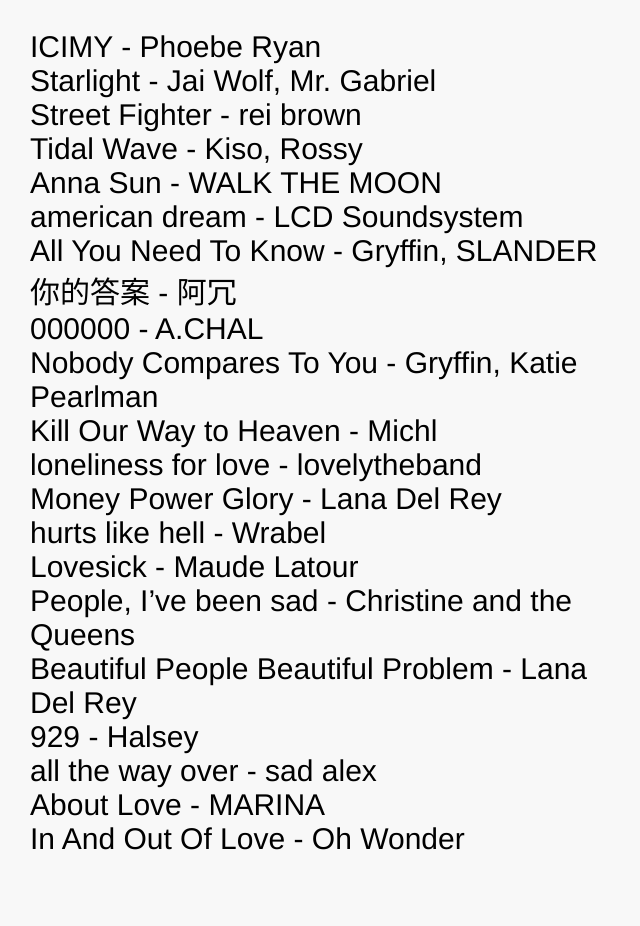
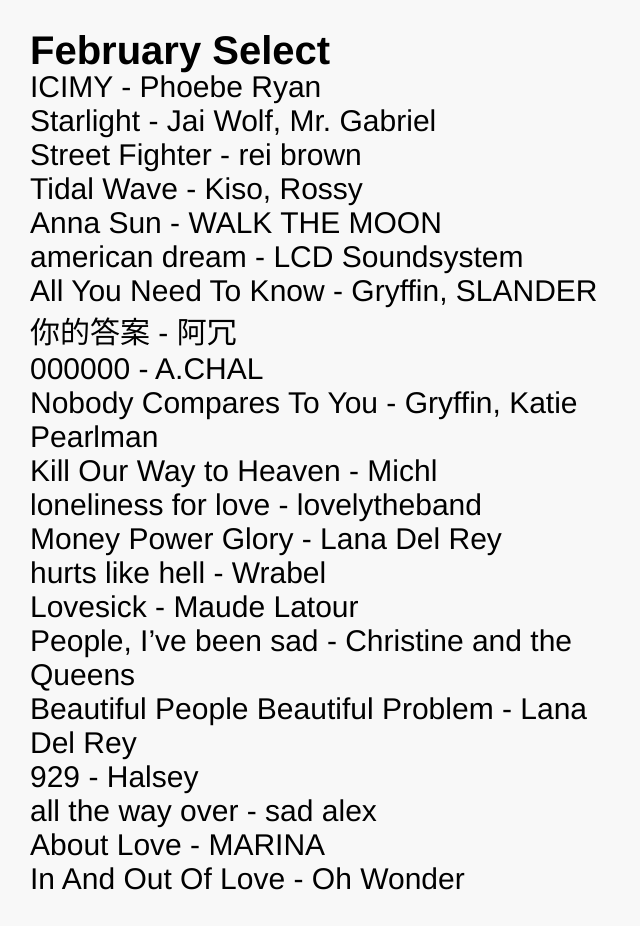
Before and after one commit to law-wang/ferrari, a Jekyll site: the page built from _posts/2020-02-21-four.md, in a window 1280 px wide. Shown: the whole page, without its empty margins (0-640 px from the left). Built offline with Jekyll 4.4.1, drawn with Linux system fonts in a browser that asks for light colours; some web fonts are replaced; before the commit the page ends 900 px from its top, so only the background shows below that.

Commit message:
added page title style

```diff
--- a/_posts/2020-02-21-four.md
+++ b/_posts/2020-02-21-four.md
@@ -2,6 +2,9 @@
 layout: post
 date:   2020-02-21 02:39:58 -0500
 ---
+
+###### February Select
+
 ICIMY - Phoebe Ryan
 
 Starlight - Jai Wolf, Mr. Gabriel
--- a/styles.scss
+++ b/styles.scss
@@ -52,6 +52,7 @@
 body {
   margin-top: 30px;
   margin-left: 30px;
+	margin-bottom: 30px;
   background-color: #f8f8f8;
 	max-width: 600px;
 }
@@ -84,6 +85,11 @@
   font-family: aktiv-grotesk, "Helvetica Neue", Helvetica, "Franklin Gothic", Arial, sans-serif;
   font-weight: 500;
 }
+h6 {
+	font-family: aktiv-grotesk, "Helvetica Neue", Helvetica, "Franklin Gothic", Arial, sans-serif;
+  font-weight: 700;
+	font-size: 40px;
+}
 a {
   text-decoration: none;
   color: #000;
@@ -97,3 +103,8 @@
   padding: 10px 0 10px 0;
   text-align: right;
 }
+@media screen and (max-width: 531px) {
+	body {
+		width: 90%;
+	}
+}
```
